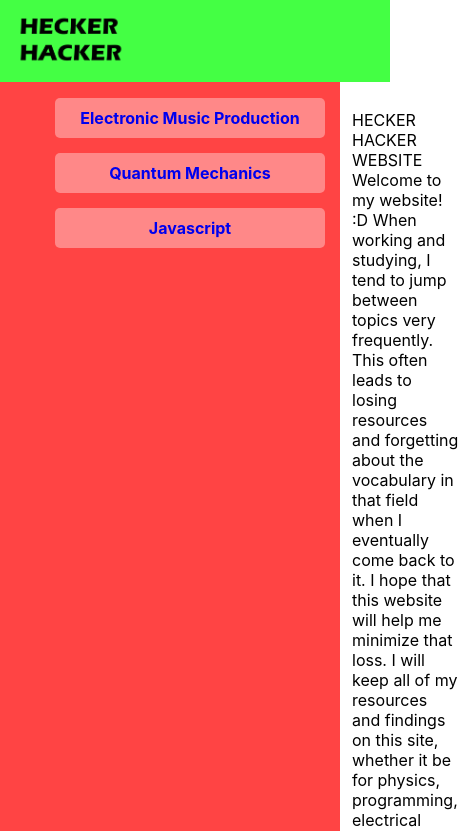
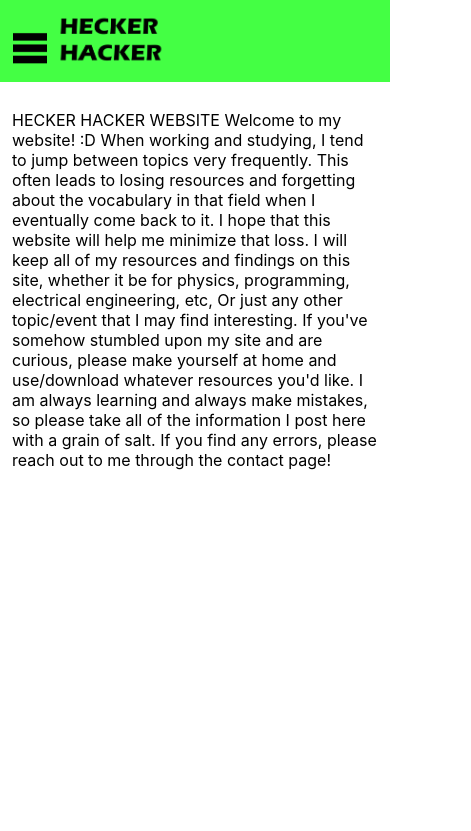
Before and after one commit to scorchio36/heckerhacker, a React (Create React App) app: page /music_production in a window 390 px wide. Shown: the top 831 px of the page, 471 px wide, since content can reach past the window. Built offline with nearby package versions, Linux system fonts and the light colour scheme.

Commit message:
Initial Work on Hamburger Menu for mobile.
A hamburger slide-out menu will be available
for mobile devices. This is a first-draft.

```diff
--- a/public/index.html
+++ b/public/index.html
@@ -27,11 +27,6 @@
     <title>Hecker Hacker!</title>
   </head>
   <body>
-    <div id="header">
-      <a href="https://www.heckerhacker.com/home">
-        <img src="./hecker_hacker_home_logo.png" width="120px"/>
-      </a>
-    </div>
     <noscript>You need to enable JavaScript to run this app.</noscript>
     <div id="root"></div>
     <!--
--- a/src/App.css
+++ b/src/App.css
@@ -46,3 +46,13 @@
   flex: 1;
   padding: 12px;
 }
+
+@media screen and (max-width: 600px) {
+  .main-content {
+    display: block;
+  }
+
+  .content {
+    flex: none;
+  }
+}
--- a/src/App.js
+++ b/src/App.js
@@ -1,5 +1,8 @@
 import logo from './logo.svg';
 import './App.css';
+import Header from './Header';
+import React, {Component} from 'react';
+
 import {
   Route,
   NavLink,
@@ -11,11 +14,25 @@ import QuantMech from './info/QuantMech';
 import Javascript from './info/Javascript';
 import Home from './Home';
 
-function App() {
+class App extends Component {
+
+  constructor(props) {
+    super(props);
+
+    this.state = {
+      menuVisible: false,
+      menuOffset: "-290px"
+    };
+
+    this.toggleMenuVisibility = this.toggleMenuVisibility.bind(this);
+  }
+
+  render() {
     return (
       <div className="main-content">
         <HashRouter>
-      <SideMenu />
+          <Header hamburgercallback={this.toggleMenuVisibility}/>
+          <SideMenu menuOffset={this.state.menuOffset} hamburgercallback={this.toggleMenuVisibility}/>
           <div className="content">
             <Route exact path="/" component={ Home } />
             <Route path="/music_production" component={ MusicProd } />
@@ -27,4 +44,23 @@ function App() {
     );
   }
 
+  toggleMenuVisibility() {
+
+    console.log("CLICK!");
+
+    if(this.state.menuVisible) {
+      this.setState({
+        menuVisible: false,
+        menuOffset: "-290px"
+      });
+    }
+    else {
+      this.setState({
+        menuVisible: true,
+        menuOffset: "0px"
+      });
+    }
+  }
+}
+
 export default App;
--- /dev/null
+++ b/src/Header.css
@@ -0,0 +1,25 @@
+#header {
+    padding: 10px;
+    background-color: #4F4;
+    display: block;
+}
+
+#header a {
+  text-decoration: none;
+}
+
+#hamburger-menu {
+
+  display: none;
+  visibility: hidden;
+}
+
+@media screen and (max-width: 600px) {
+
+  #hamburger-menu {
+
+    display: inline;
+    visibility: visible;
+  }
+
+}
--- /dev/null
+++ b/src/Header.js
@@ -0,0 +1,16 @@
+import React, {Component} from 'react';
+import './Header.css';
+
+class Header extends Component {
+
+  render() {
+    return (
+      <div id="header">
+        <img id="hamburger-menu"src="./hamburger_menu_icon.png" width="40px" onClick={this.props.hamburgercallback}/>
+        <a href="https://www.heckerhacker.com/home"><img src="./hecker_hacker_home_logo.png" width="120px"/></a>
+      </div>
+    );
+  }
+}
+
+export default Header;
--- a/src/SideMenu.css
+++ b/src/SideMenu.css
@@ -15,7 +15,7 @@
 
 .sidemenu li {
 
-  width: 250px;
+  width: 200px;
   background-color: #F88;
   margin: 15px;
   text-align: center;
@@ -27,3 +27,11 @@
 
   background-color: #FAA;
 }
+
+@media screen and (max-width: 600px) {
+
+  .sidemenu {
+    position: absolute;
+    left: -290px;
+  }
+}
--- a/src/SideMenu.js
+++ b/src/SideMenu.js
@@ -6,11 +6,11 @@ class SideMenu extends Component {
 
   render() {
     return (
-      <div className="sidemenu">
+      <div className="sidemenu" style={{left: this.props.menuOffset}}>
         <ul>
-          <NavLink to="/music_production"><li>Electronic Music Production</li></NavLink>
-          <NavLink to="/quantum_mechanics"><li>Quantum Mechanics</li></NavLink>
-          <NavLink to="/javascript"><li>Javascript</li></NavLink>
+          <NavLink to="/music_production" onClick={this.props.hamburgercallback}><li>Electronic Music Production</li></NavLink>
+          <NavLink to="/quantum_mechanics" onClick={this.props.hamburgercallback}><li>Quantum Mechanics</li></NavLink>
+          <NavLink to="/javascript" onClick={this.props.hamburgercallback}><li>Javascript</li></NavLink>
         </ul>
       </div>
     );
--- a/src/index.css
+++ b/src/index.css
@@ -11,12 +11,3 @@ code {
   font-family: source-code-pro, Menlo, Monaco, Consolas, 'Courier New',
     monospace;
 }
-
-#header {
-    padding: 10px;
-    background-color: #4F4;
-}
-
-#header a {
-  text-decoration: none;
-}
--- a/src/info/Definition.css
+++ b/src/info/Definition.css
@@ -1,8 +1,3 @@
-.relevant_links {
-
-
-}
-
 h3 {
   display:inline;
 }
@@ -25,3 +20,11 @@ button:hover {
 
   cursor: pointer;
 }
+
+@media screen and (max-width: 600px) {
+
+  button {
+    padding-left: 10px;
+    padding-right: 10px;
+  }
+}
```
Also changed, not shown: public/hamburger_menu_icon.png (added). Lines whose indentation alone changed are shown as unchanged.
